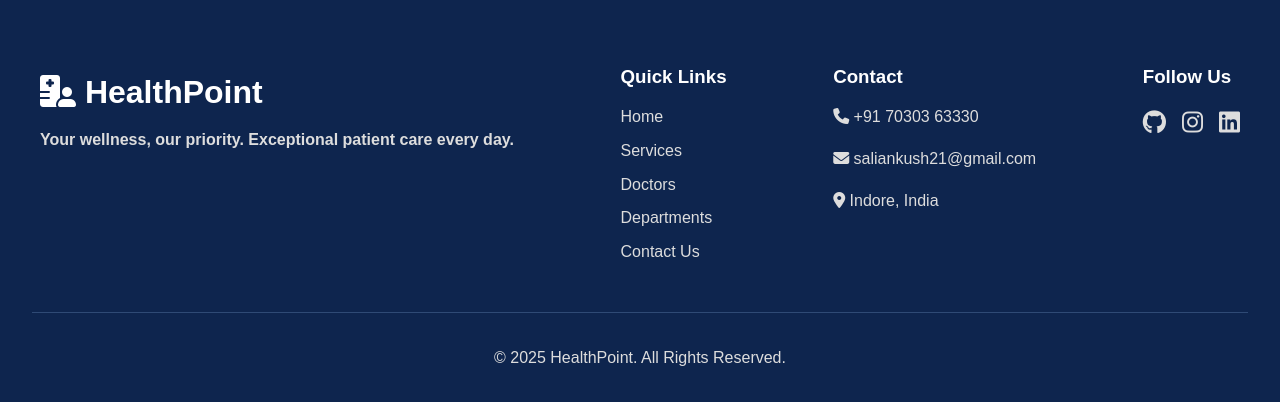
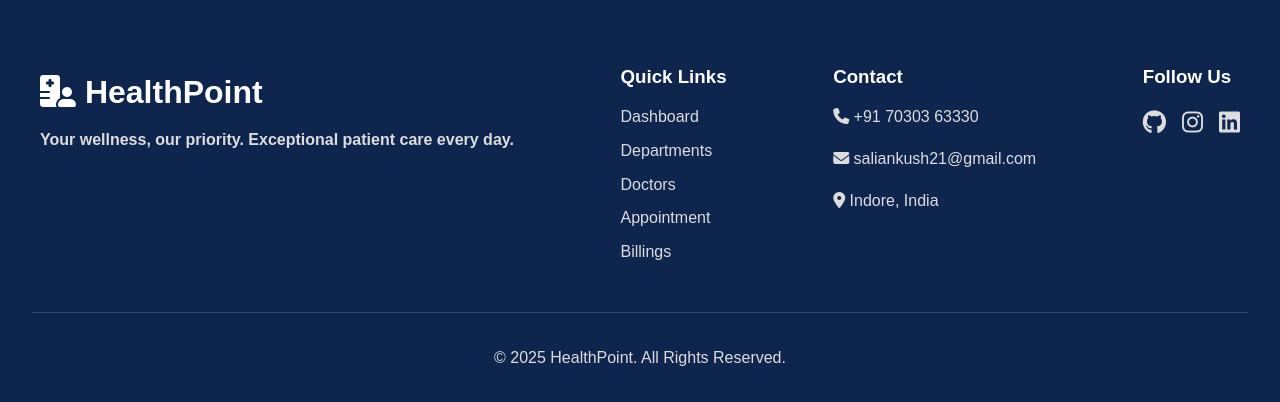
Before and after one commit to ankush21sali/HealthPoint, a Django app: page /patients/booknow/ in a window 1280 px wide. Shown: the part 1121-1523 px from the top of the page. Run offline with Django 5.2, Linux system fonts and the light colour scheme; the visitor is signed in with stand-in values (Sample User, id 1).

Commit message:
new link

```diff
--- a/templates/patient_base.html
+++ b/templates/patient_base.html
@@ -70,11 +70,11 @@
             <div class="footer_links">
                 <h3>Quick Links</h3>
                 <ul>
-                    <li><a href="#">Home</a></li>
-                    <li><a href="#">Services</a></li>
-                    <li><a href="#">Doctors</a></li>
-                    <li><a href="#">Departments</a></li>
-                    <li><a href="#">Contact Us</a></li>
+                    <li><a href="{% url "patient_dashboard" %}">Dashboard</a></li>
+                    <li><a href="{% url "our_departments" %}">Departments</a></li>
+                    <li><a href="{% url "our_doctors" %}">Doctors</a></li>
+                    <li><a href="{% url "appointments" %}">Appointment</a></li>
+                    <li><a href="{% url "billings" %}">Billings</a></li>
                 </ul>
             </div>
 
```
